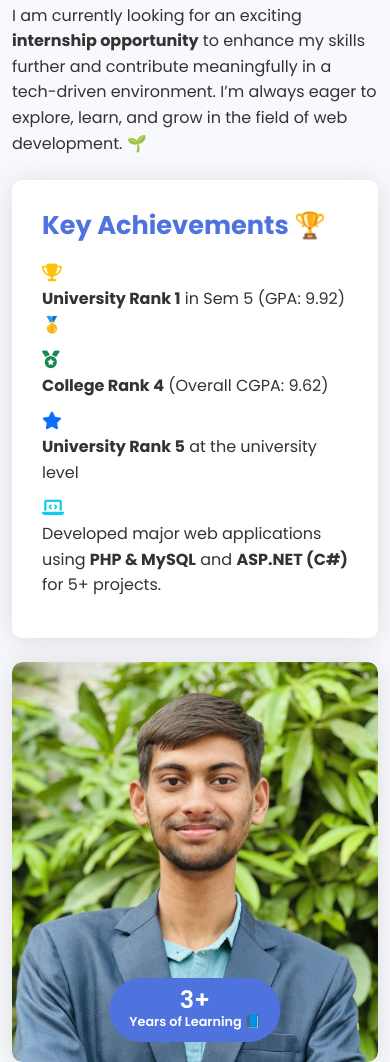
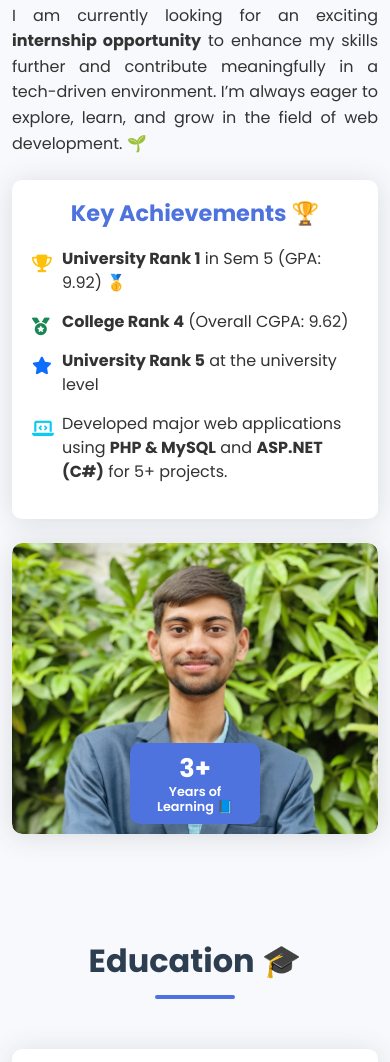
Before and after one commit to DevPatel-2208/DevPatel-2208, a plain HTML site: page index.html in a window 390 px wide. Shown: the part 1469-2531 px from the top of the page. Drawn offline with nearby package versions, Linux system fonts and the light colour scheme; some packages are replaced by stand-ins of ours; a script that the page names is missing.

Commit message:
Update Style.css

```diff
--- a/Style.css
+++ b/Style.css
@@ -9,6 +9,47 @@
     --text-light: #858796;
     --white: #fff;
     --shadow: 0 0.15rem 1.75rem 0 rgba(58, 59, 69, 0.15);
+}
+.section-title {
+  font-weight: bold;
+  font-size: 2rem;
+  color: #333;
+}
+.card-title {
+  font-weight: 600;
+}
+.card-text {
+  font-size: 0.95rem;
+}
+.gallery-item {
+  position: relative;
+  overflow: hidden;
+  cursor: pointer;
+}
+
+.gallery-item img {
+  transition: transform 0.3s ease;
+}
+
+.gallery-item:hover img {
+  transform: scale(1.05);
+}
+
+.gallery-caption {
+  position: absolute;
+  bottom: 0;
+  background: rgba(0,0,0,0.6);
+  color: #fff;
+  width: 100%;
+  padding: 5px 10px;
+  font-size: 0.9rem;
+  text-align: center;
+  opacity: 0;
+  transition: opacity 0.3s ease;
+}
+
+ .gallery-caption {
+  opacity: 1;
 }
 
 body {
@@ -132,67 +173,72 @@ h1, h2, h3, h4, h5, h6 {
     transform: translateY(-2px);
     box-shadow: 0 5px 15px rgba(0, 0, 0, 0.2); /* Added shadow on hover */
 }
-
 /* About Section */
 .about-text {
   font-size: 1rem;
   margin-bottom: 15px;
-    color: var(--text-color);
+  color: var(--text-color, #333);
 }
 
+/* Image Box */
 .about-image-box {
   position: relative;
   border-radius: 10px;
   overflow: hidden;
-    box-shadow: var(--shadow);
-    display: flex;
-    justify-content: center;
-    align-items: center;
-    height: 400px; /* Fixed height for the image container */
+  box-shadow: var(--shadow, 0 4px 10px rgba(0, 0, 0, 0.1));
+  display: inline-block;
+  width: 100%;
+  max-width: 100%;
 }
 
 .about-image {
   width: 100%;
-    height: 100%;
-    object-fit: cover; /* Ensures the image covers the area */
+  height: auto;
+  object-fit: cover;
   border-radius: 10px;
 }
 
+/* Experience Badge */
 .experience-badge {
   position: absolute;
-    bottom: 20px;
-    left: 50%;
-    transform: translateX(-50%);
-    background-color: var(--primary-color);
-    color: var(--white);
-    padding: 10px 20px;
-    border-radius: 50px;
-    font-size: 1.1rem;
+  bottom: 15px;
+  right: 15px;
+  background-color: var(--primary-color, #007bff);
+  color: var(--white, #fff);
+  padding: 10px 16px;
+  border-radius: 10px;
+  font-size: 1rem;
   font-weight: 600;
-    box-shadow: var(--shadow);
+  box-shadow: var(--shadow, 0 4px 10px rgba(0, 0, 0, 0.2));
   text-align: center;
+  width: 130px;
+  z-index: 10;
+  transition: transform 0.3s ease;
 }
 
 .experience-badge span {
   display: block;
-    font-size: 1.5rem;
-    line-height: 1;
+  font-size: 1.6rem;
+  font-weight: bold;
+  line-height: 1.2;
 }
 
 .experience-badge small {
   display: block;
   font-size: 0.8rem;
+  line-height: 1.2;
 }
 
+/* Achievements Styling */
 .achievements-box {
-    background-color: var(--white);
-    padding: 30px;
+  background-color: var(--white, #fff);
+  padding: 25px;
   border-radius: 10px;
-    box-shadow: var(--shadow);
+  box-shadow: var(--shadow, 0 4px 10px rgba(0, 0, 0, 0.05));
 }
 
 .achievements-title {
-    color: var(--primary-color);
+  color: var(--primary-color, #007bff);
   margin-bottom: 20px;
   font-weight: 700;
   font-size: 1.6rem;
@@ -205,15 +251,44 @@ h1, h2, h3, h4, h5, h6 {
 }
 
 .achievements-list li {
-    margin-bottom: 10px;
+  position: relative;
+  padding-left: 30px; /* leave space for icon */
+  margin-bottom: 15px;
   font-size: 1rem;
-    color: var(--text-color);
+  line-height: 1.5;
+  color: var(--text-color, #333);
 }
 
 .achievements-list li i {
-    color: var(--accent-color);
-    margin-right: 10px;
+  font-size: 1.2rem;
+  color: var(--primary-color, #007bff);
+  margin-top: 4px;
+   position: absolute;
+  top: 4px;
+  left: 0;
   font-size: 1.1rem;
+}
+
+/* Responsive Tweaks */
+@media (max-width: 768px) {
+  .experience-badge {
+    right: 50%;
+    transform: translateX(50%);
+    bottom: 10px;
+  }
+
+  .about-text {
+    text-align: justify;
+  }
+
+  .achievements-box {
+    padding: 20px;
+  }
+
+  .achievements-title {
+    font-size: 1.4rem;
+    text-align: center;
+  }
 }
 
 /* Education Section */
```
Lines whose indentation alone changed are shown as unchanged.
